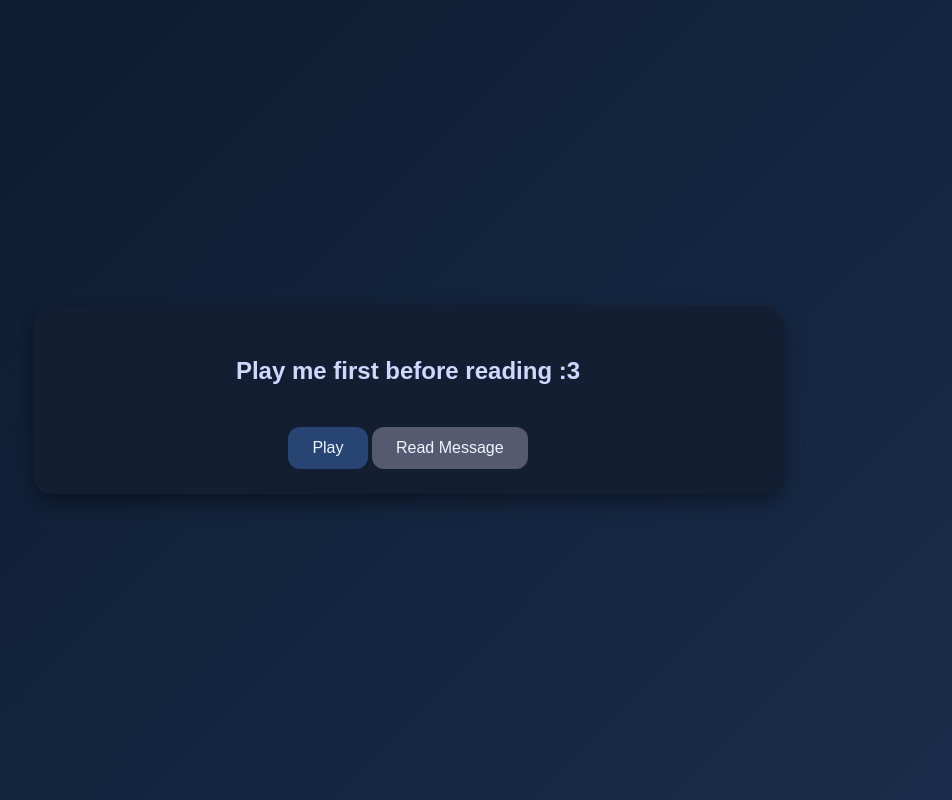
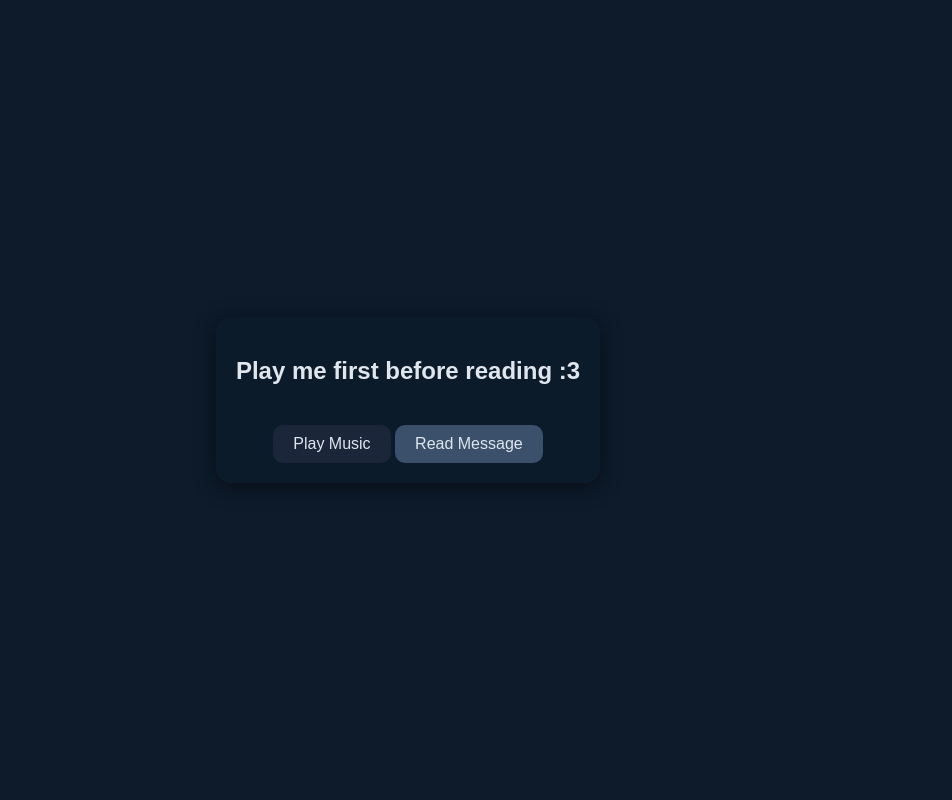
Before and after one commit to lorenzmalibago-crypto/Message-for-Cha-3, a plain HTML site: page index.html in a window 1280 px wide. Shown: the whole page, without its empty margins (232-1184 px from the left). Drawn offline with Linux system fonts and the light colour scheme.

Commit message:
Update index.html

```diff
--- a/index.html
+++ b/index.html
@@ -2,111 +2,90 @@
 <html lang="en">
 <head>
   <meta charset="UTF-8">
-  <title>Message</title>
+  <meta name="viewport" content="width=device-width, initial-scale=1.0">
+  <title>Message for Cha</title>
   <style>
     body {
       font-family: Arial, sans-serif;
-      background: linear-gradient(135deg, #0a1a2f, #1b2d4a);
+      background-color: #0d1b2a;
+      color: #e0e6ed;
+      display: flex;
+      flex-direction: column;
+      align-items: center;
+      justify-content: center;
+      height: 100vh;
       margin: 0;
-      padding: 0;
-      display: flex;
-      justify-content: center;
-      align-items: center;
-      min-height: 100vh;
-      color: #f0f4ff;
+      text-align: center;
     }
     .container {
-      width: 90%;
-      max-width: 700px;
-      background: rgba(20, 30, 50, 0.95);
-      padding: 25px;
-      border-radius: 20px;
-      box-shadow: 0 8px 20px rgba(0,0,0,0.4);
-      text-align: justify;
-      display: none;
-      line-height: 1.7;
+      max-width: 800px;
+      background: rgba(13, 27, 42, 0.9);
+      padding: 20px;
+      border-radius: 15px;
+      box-shadow: 0 4px 20px rgba(0, 0, 0, 0.5);
     }
-    .active {
-      display: block;
-    }
-    h2 {
-      color: #cdd9ff;
-      font-weight: 600;
-    }
-    p {
-      margin-bottom: 18px;
-    }
-    .btn {
-      display: inline-block;
-      margin-top: 15px;
-      padding: 12px 24px;
-      background: #274472;
-      color: #f0f4ff;
+    button {
+      background-color: #1b263b;
+      color: #e0e6ed;
       border: none;
-      border-radius: 12px;
+      padding: 10px 20px;
+      border-radius: 10px;
+      font-size: 16px;
       cursor: pointer;
-      font-size: 16px;
+      margin-top: 20px;
       transition: background 0.3s ease;
     }
-    .btn:hover:not(:disabled) {
-      background: #3b5b96;
-    }
-    .btn:disabled {
-      background: #555a70;
+    button:disabled {
+      background-color: #3a506b;
       cursor: not-allowed;
     }
-    .center {
-      text-align: center;
+    button:hover:enabled {
+      background-color: #415a77;
+    }
+    #message {
+      display: none;
+      text-align: justify;
+      line-height: 1.6;
     }
   </style>
 </head>
 <body>
+  <div class="container">
+    <h2>Play me first before reading :3</h2>
+    <button id="playBtn">Play Music</button>
+    <button id="nextBtn" disabled>Read Message</button>
 
-  <!-- First Page (Play music) -->
-  <div id="page0" class="container active center">
-    <h2>Play me first before reading :3</h2>
-    <audio id="bg-music" src="song.mp3"></audio>
-    <button id="playBtn" class="btn">Play</button>
-    <button id="next0" class="btn" disabled>Read Message</button>
+    <div id="message">
+      <p>
+        (Final Part) Spoiler alert! Yeah, it was me hahaha (Pero legit an nag propose han telegram it wasn't me kay nag expire na nim ngl or bangin gin hide mo haak? I dunno). I had a feeling you might’ve already known, but I guess not? but I never put too much thought into it. The truth is, I’m saying this because I need to cut myself off from you not because I want to, but because I know I can’t just settle for being friends with someone I genuinely have feelings for. You already knew I liked you since I told you before, but what I don’t think you know is when it all really started.
+      </p>
+      <!-- continue your full message here -->
+    </div>
   </div>
 
-  <!-- Message Page -->
-  <div id="page1" class="container">
-    <p>(Final Part) Spoiler alert! Yeah, it was me hahaha (Pero legit an nag propose han telegram it wasn't me kay nag expire na nim ngl or bangin gin hide mo haak? I dunno). I had a feeling you might’ve already known, but I guess not? but I never put too much thought into it. The truth is, I’m saying this because I need to cut myself off from you not because I want to, but because I know I can’t just settle for being friends with someone I genuinely have feelings for. You already knew I liked you since I told you before, but what I don’t think you know is when it all really started.</p>
-
-    <p>It wasn’t the day you joked about us being together during my championship that only made me realize it more. It actually started way before that, when you showed me your vulnerable yet mature side. Like ha tatas an mag urupod kita nira Fred. I can still remember that moment when you pouted while joking around, trying to act strong but also soft at the same time (Like an bisan guti la nak boses nahataas bisan dik nag iisog and nayakan ka "Ayaw gad ak pag isgi"). My god, maybe that’s where it truly began? I'm not sure pero adto na time like it came to my head na this peson deserves the world and, she's such a soft and caring person its adorable and, I just want to protect this person. I can’t even pinpoint it exactly, but what I know for sure is that my feelings grew deeper from then on.</p>
-
-    <p>It kept bothering me because, even though I tried to deny it, I couldn’t. And when you joked about “wanting me,” I’ll admit I seriously thought about it. I wondered, what if? But since it was a joke, I brushed it off, even if deep down it meant something more to me. That’s when I realized I don’t do well with jokes like that, especially when it’s about something real to me. And I also don't think you should keep joking about things like that in the future with your other friends.</p>
-
-    <p>I know you used “our circle” as one of the reasons why things couldn’t happen, but honestly, that felt like such a small excuse compared to what I felt. Because the moment that joke was made, part of me knew our friendship wouldn’t be the same anymore at that day you used it as a reason, I considered our friendship as good as dead. Not because I was angry, but because I realized I couldn’t keep pretending I was fine with just being your friend. I always thought I could’ve done everything to make you happy but I also knew I’d lose my sanity if I kept pushing myself to stay when I couldn’t handle it.</p>
-
-    <p>Please don’t think I’m mad at you, because I’m really not. It’s quite the opposite. I genuinely liked you not just because you’re pretty, or funny, or any surface-level thing but because I noticed the little things about you, how you carry yourself, how you try to look strong but have that soft, vulnerable side, how you light up in random moments without even realizing it. Those little things stuck with me so much that I chose to stay beside you even when it hurt me.</p>
-
-    <p>I’m sorry this has to be said on your birthday. By the time you read this, maybe I’ll have already restricted you or maybe not it depends on how I’m holding up. But please know this... I treated you genuinely as a friend. I never gave you “special treatment” because I didn’t want to cross boundaries. This flower is probably the only special thing I’ll ever give you, because I wanted you to at least feel that you deserve to be treated right. If some guy in the past didn’t treat you the way you deserved, then let this be a reminder that you’re worth more than that.</p>
-
-    <p>And if ever you and Sam do work out, I won’t mind. I’ll genuinely be happy for both of you. That’s all. Stay safe always, Cha-Cha. If ever there’s an emergency, call Ash she knows everything already and, I told her my reasons. But I hope you two still bond from time to time.</p>
-
-    <p>Take care always, and thank you for everything, even if you didn’t realize how much it meant to me. I swear to god madakop ko la adto na nag ngl haim na usa kay kakarnehon ko gud naguba pa nak image. But on a serious note, I wish I could've said all of this in person but, knowing you, a soft hearted person I don't want to see you cry. Sorry and, Thank you talaga Cha ❤</p>
-
-    <p>Date Written: August 26, 2025<br>Date Revised: August 29, 2025</p>
-  </div>
+  <audio id="bg-music" src="song.mp3" preload="auto"></audio>
 
   <script>
+    const playBtn = document.getElementById("playBtn");
+    const nextBtn = document.getElementById("nextBtn");
     const music = document.getElementById("bg-music");
-    const playBtn = document.getElementById("playBtn");
-    const next0 = document.getElementById("next0");
+    const message = document.getElementById("message");
 
     playBtn.addEventListener("click", () => {
-      music.play();
-      playBtn.disabled = true;
-      next0.disabled = false;
+      music.play().then(() => {
+        playBtn.disabled = true;
+        nextBtn.disabled = false;
+      }).catch(err => {
+        console.error("Playback failed:", err);
+        alert("Music could not play. Please click again or check your file.");
+      });
     });
 
-    next0.addEventListener("click", () => {
-      document.getElementById("page0").classList.remove("active");
-      document.getElementById("page1").classList.add("active");
+    nextBtn.addEventListener("click", () => {
+      message.style.display = "block";
+      nextBtn.style.display = "none";
+      playBtn.style.display = "none";
     });
   </script>
-
 </body>
 </html>
```
